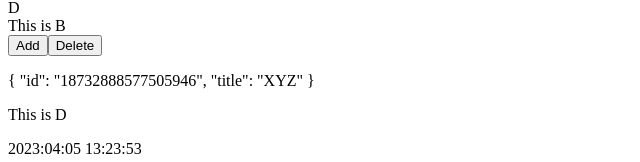
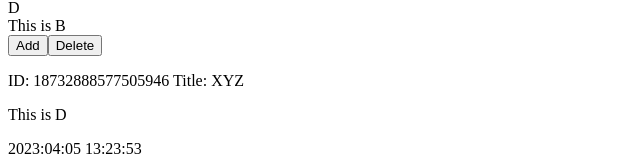
Before and after one commit to koyamal/pra_vue3, a Vue app in the folder vuePractive/: page / in a window 1280 px wide. Both pictures are taken after typing "Sample", "Sample", "Sample", "Sample", "Sample" into the empty fields and a click on the button "Add". Shown: the part 152-314 px from the top of the page, without its empty margins (0-640 px from the left). Built offline with nearby package versions, Linux system fonts and the light colour scheme.

Commit message:
Devide id, title

```diff
--- a/vuePractive/src/components/atom/B.vue
+++ b/vuePractive/src/components/atom/B.vue
@@ -20,5 +20,5 @@ export default {
   <div>This is B</div>
   <button @click="addContent">Add</button>
   <button @click="() => contentBox = []">Delete</button>
-  <p v-for="content in contentBox">{{ content }}</p>
+  <p v-for="content in contentBox">ID: {{content.id}} Title: {{ content.title }}</p>
 </template>
```
